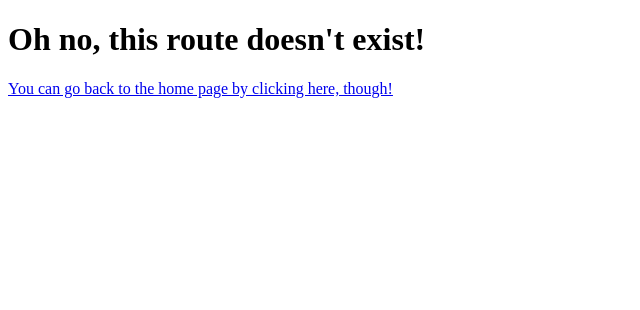
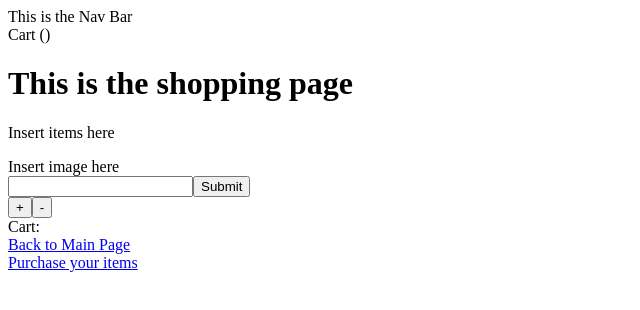
Before and after one commit to patrickly1/Shopping_Cart_React, a React (Vite) app: page /Shopping/DefaultPage in a window 1280 px wide. Shown: the top 310 px of the page, without its empty margins (0-640 px from the left). Built offline with nearby package versions, Linux system fonts and the light colour scheme.

Commit message:
The home page contains a card component that updates the state of the amount of items in the cart to the nav bar. The Card components allows user to input an amount, or use the plus/minus buttons

```diff
--- a/src/App.jsx
+++ b/src/App.jsx
@@ -1,15 +1,41 @@
 import { Link } from 'react-router-dom';
+import React, { Component } from 'react';
+import NavBar from './NavBar';
+import Card from './Card';
+import Shopping from './Shopping';
 
-function App() {
+class App extends Component {
+  constructor(props) {
+    super(props);
 
-  return (
-    <>
-      <h1>Hello</h1>
-      <Link to="Home/DefaultPage">Default Home Page</Link>
-      <Link to="Home/Page1">Page 1 Home Page</Link>
-      <Link to="Home/Page2">Page 2 Home Page</Link>
-    </>
-  )
+    this.state = {
+      Cart: 0,
+    };
+
+    this.handleCart = this.handleCart.bind(this);
+  }
+
+  handleCart(newCartValue) {
+    this.setState({Cart: newCartValue });
+  }
+  render () {
+    return (
+      <>
+        <NavBar Cart={this.state.Cart} />
+        <h1>Hello this is the first page</h1>
+        <Card Cart={this.state.Cart} updateCart={this.handleCart} />
+        <div>
+          <Link to="Shopping/DefaultPage">Default Shopping Page</Link>
+        </div>
+        <div>
+          <Link to="Shopping/Page2">Page 2 Shopping Page</Link>
+        </div>
+        <div>
+          <Link to="Shopping/Page1">Page 1 Shopping Page</Link>
+        </div>
+      </>
+    )
+  }
 }
 
 export default App
--- /dev/null
+++ b/src/Card.jsx
@@ -0,0 +1,46 @@
+import React, { Component } from "react";
+
+class Card extends Component {
+    constructor(props) {
+        super(props);
+
+        this.handleSubmitChange = this.handleSubmitChange.bind(this);
+        this.handleIncreaseChange = this.handleIncreaseChange.bind(this);
+        this.handleDecreaseChange = this.handleDecreaseChange.bind(this);
+    };
+
+    handleSubmitChange(e) {
+        e.preventDefault();
+        const value = parseInt(e.target.elements.cartValue.value, 10);
+        if (!isNaN(value)) {
+            this.props.updateCart(this.props.Cart + value);
+        }
+    };
+
+    handleIncreaseChange() {
+        this.props.updateCart(this.props.Cart + 1)
+    };
+
+    handleDecreaseChange() {
+        if (this.props.Cart > 0) {
+            this.props.updateCart(this.props.Cart - 1);
+        }
+    };
+
+    render() {
+        return (
+            <>
+                <div>Insert image here</div>
+                <form onSubmit={this.handleSubmitChange}>
+                    <input type="number" name="cartValue" />
+                    <button type="submit">Submit</button>
+                </form>
+                <button onClick={this.handleIncreaseChange}>+</button>
+                <button onClick={this.handleDecreaseChange}>-</button>
+                <div>Cart: {this.props.Cart}</div>
+            </>
+        )
+    }
+}
+
+export default Card
--- a/src/DefaultPage.jsx
+++ b/src/DefaultPage.jsx
@@ -1,9 +1,14 @@
 import { Link } from "react-router-dom";
+import Card from "./Card";
 
 const DefaultPage = () => {
     return <>
-    <p>Oh, nothing to see here!</p>
-    <Link to="/">Back to Main Page</Link>
+    <p>Insert items here</p>
+    <Card />
+    <div>
+        <Link to="/">Back to Main Page</Link>
+    </div>
+    <Link to="/Purchase">Purchase your items</Link>
     </>
 
   };
--- /dev/null
+++ b/src/NavBar.jsx
@@ -0,0 +1,12 @@
+import React from "react";
+
+const NavBar = ({ Cart }) => {
+    return (
+        <>
+            <div>This is the Nav Bar</div>
+            <div>Cart ({Cart})</div>
+        </>
+    );
+};
+
+export default NavBar;
--- a/src/Home.jsx
+++ b/src/Shopping.jsx
@@ -2,13 +2,15 @@ import { Link, Outlet, useParams } from 'react-router-dom';
 import DefaultPage from './DefaultPage.jsx';
 import Page1 from "./Page1.jsx";
 import Page2 from "./Page2.jsx";
+import NavBar from './NavBar.jsx';
 
-function Home () {
+function Shopping () {
     const { name } = useParams();
 
     return (
         <>
-          <h1>This is the home page</h1>
+          <NavBar />
+          <h1>This is the shopping page</h1>
           {name === "Page1" ? (
             <Page1 />
           ) : name === "Page2" ? (
@@ -20,4 +22,4 @@ function Home () {
       )
     }
 
-export default Home
+export default Shopping
--- a/src/routes.jsx
+++ b/src/routes.jsx
@@ -1,5 +1,5 @@
 import App from "./App";
-import Home from "./Home";
+import Shopping from "./Shopping";
 import ErrorPage from "./ErrorPage";
 
 const routes = [
@@ -9,8 +9,8 @@ const routes = [
     errorElement: <ErrorPage />,
   },
   {
-    path: "Home/:name",
-    element: <Home />,
+    path: "Shopping/:name",
+    element: <Shopping />,
   },
 ];
 
```
Also changed, not shown: 1 other file (tests, documents, lock files or other folders).
